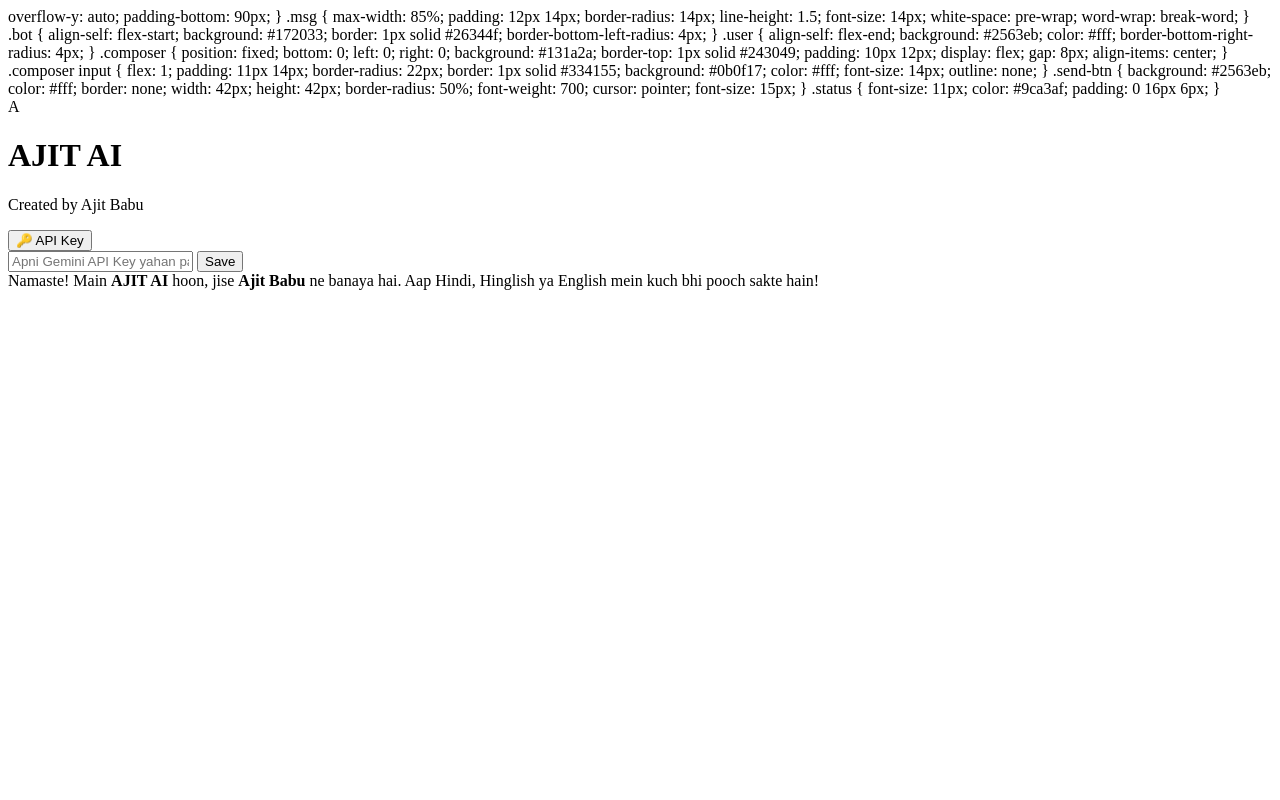
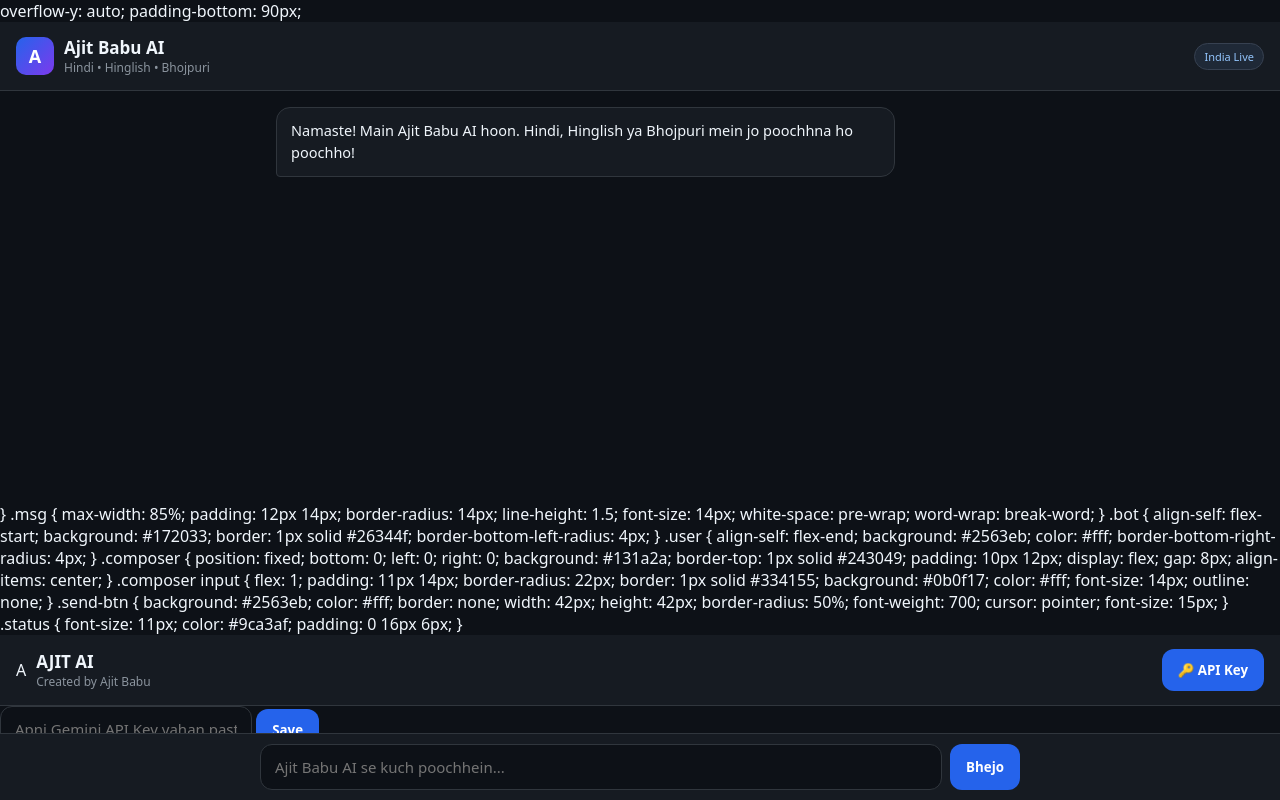
Before and after one commit to rajaamit1288-bit/AjitAl, a plain HTML site: page index.html in a window 1280 px wide. Drawn offline with Linux system fonts and the light colour scheme.

Commit message:
Update index.html

```diff
--- a/index.html
+++ b/index.html
@@ -1,4 +1,98 @@
-overflow-y: auto; padding-bottom: 90px;
+overflow-y: auto; padding-bottom: 90px;<!DOCTYPE html>
+<html lang="hi">
+<head>
+  <meta charset="UTF-8" />
+  <meta name="viewport" content="width=device-width, initial-scale=1.0" />
+  <title>Ajit Babu AI</title>
+  <style>
+    * { box-sizing: border-box; margin: 0; padding: 0; font-family: system-ui, sans-serif; }
+    body { background: #0d1117; color: #f0f6fc; min-height: 100vh; display: flex; flex-direction: column; }
+    header { background: #161b22; border-bottom: 1px solid #30363d; padding: 14px 16px; display: flex; justify-content: space-between; align-items: center; }
+    .brand { display: flex; align-items: center; gap: 10px; }
+    .avatar { width: 38px; height: 38px; border-radius: 10px; background: linear-gradient(135deg, #2563eb, #7c3aed); display: flex; align-items: center; justify-content: center; font-weight: 700; font-size: 18px; color: #fff; }
+    .brand h1 { font-size: 17px; }
+    .brand p { font-size: 12px; color: #8b949e; }
+    .badge { font-size: 11px; background: #1f2937; color: #93c5fd; border: 1px solid #374151; padding: 5px 9px; border-radius: 999px; }
+    main { flex: 1; padding: 16px; display: flex; flex-direction: column; gap: 12px; max-width: 760px; width: 100%; margin: 0 auto; overflow-y: auto; padding-bottom: 90px; }
+    .msg { max-width: 85%; padding: 12px 14px; border-radius: 14px; font-size: 14.5px; line-height: 1.5; white-space: pre-wrap; }
+    .bot { align-self: flex-start; background: #161b22; border: 1px solid #30363d; border-bottom-left-radius: 4px; }
+    .user { align-self: flex-end; background: #2563eb; color: #fff; border-bottom-right-radius: 4px; }
+    footer { position: fixed; bottom: 0; left: 0; right: 0; background: #161b22; border-top: 1px solid #30363d; padding: 10px 12px; }
+    .box { max-width: 760px; margin: 0 auto; display: flex; gap: 8px; }
+    input { flex: 1; background: #0d1117; color: #f0f6fc; border: 1px solid #30363d; border-radius: 12px; padding: 12px 14px; font-size: 15px; outline: none; }
+    button { background: #2563eb; color: #fff; border: none; border-radius: 12px; padding: 12px 16px; font-weight: 600; cursor: pointer; }
+  </style>
+</head>
+<body>
+  <header>
+    <div class="brand">
+      <div class="avatar">A</div>
+      <div>
+        <h1>Ajit Babu AI</h1>
+        <p>Hindi • Hinglish • Bhojpuri</p>
+      </div>
+    </div>
+    <span class="badge">India Live</span>
+  </header>
+
+  <main id="chat">
+    <div class="msg bot">Namaste! Main Ajit Babu AI hoon. Hindi, Hinglish ya Bhojpuri mein jo poochhna ho poochho!</div>
+  </main>
+
+  <footer>
+    <form class="box" onsubmit="sendMsg(event)">
+      <input id="inp" type="text" placeholder="Ajit Babu AI se kuch poochhein..." required />
+      <button id="btn" type="submit">Bhejo</button>
+    </form>
+  </footer>
+
+  <script>
+    const BACKEND_URL = "https://YOUR-WORKER-URL.workers.dev";
+    const chat = document.getElementById("chat");
+    const inp = document.getElementById("inp");
+    const btn = document.getElementById("btn");
+
+    function addMsg(text, who) {
+      const d = document.createElement("div");
+      d.className = "msg " + who;
+      d.textContent = text;
+      chat.appendChild(d);
+      chat.scrollTop = chat.scrollHeight;
+      return d;
+    }
+
+    async function sendMsg(e) {
+      e.preventDefault();
+      const text = inp.value.trim();
+      if (!text) return;
+      addMsg(text, "user");
+      inp.value = "";
+      btn.disabled = true;
+      const wait = addMsg("Ajit Babu AI likh raha hai...", "bot");
+
+      try {
+        if (!BACKEND_URL || BACKEND_URL.includes("YOUR-WORKER-URL")) {
+          wait.textContent = "Backend abhi connect hona baaki hai. Worker URL lagate hi sabke liye reply aane lagega!";
+          return;
+        }
+        const r = await fetch(BACKEND_URL, {
+          method: "POST",
+          headers: { "Content-Type": "application/json" },
+          body: JSON.stringify({ message: text })
+        });
+        const data = await r.json();
+        wait.textContent = r.ok ? (data.reply || "Koi jawab nahi aaya.") : (data.error || "Dikkat aayi.");
+      } catch {
+        wait.textContent = "Server se connect nahi ho paaya. Dobara koshish karein.";
+      } finally {
+        btn.disabled = false;
+        inp.focus();
+      }
+    }
+  </script>
+</body>
+</html>
+
     }
     .msg {
       max-width: 85%; padding: 12px 14px; border-radius: 14px;
```
